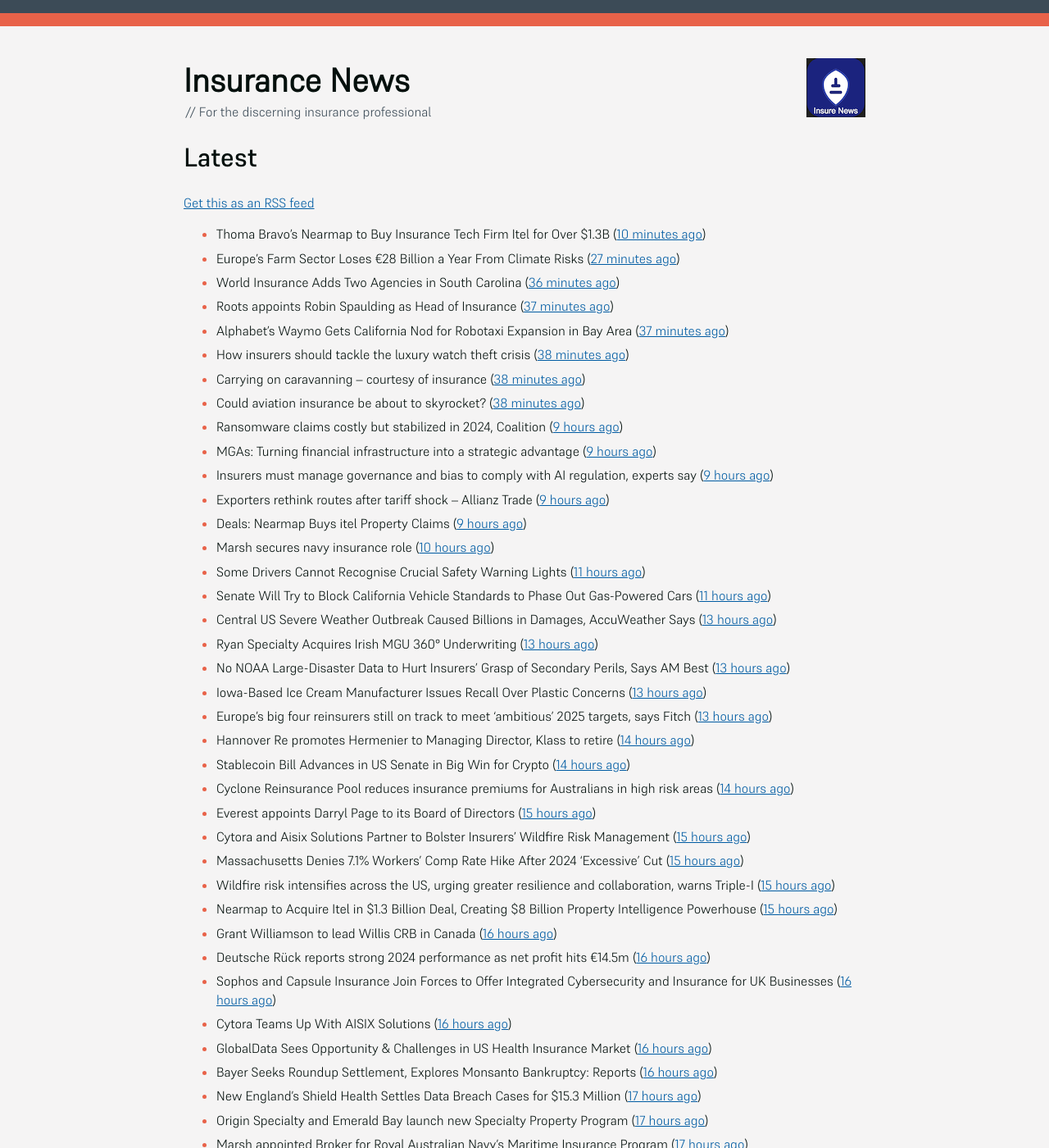
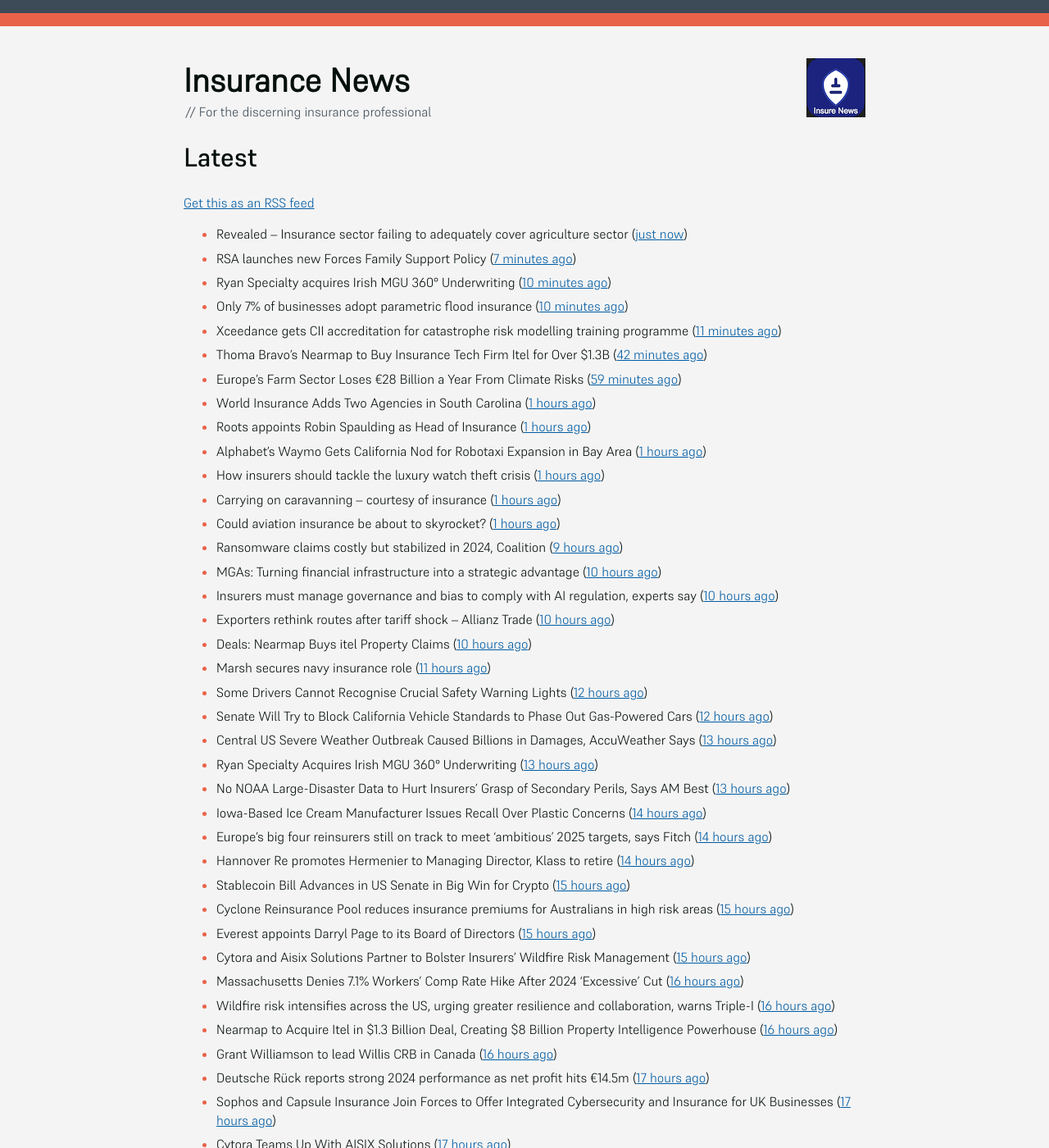
Before and after one commit to mat-0/feeds.thechels.uk, a Jekyll site: the page built from index.md, in a window 1280 px wide and 1400 px high. Shown: the whole window at 82% size. Built offline with Jekyll 4.4.1, drawn with Linux system fonts in a browser that asks for light colours; some of the changed text lies outside the part shown.

Commit message:
New Feed

```diff
--- a/index.md
+++ b/index.md
@@ -8,66 +8,70 @@ description: Latest Updates
 [Get this as an RSS feed](/feed.rss)
 
 <!-- news_marker starts -->
-- Thoma Bravo’s Nearmap to Buy Insurance Tech Firm Itel for Over $1.3B ([10 minutes ago](https://www.insurancejournal.com/news/national/2025/05/21/824558.htm))
-- Europe’s Farm Sector Loses €28 Billion a Year From Climate Risks ([27 minutes ago](https://www.insurancejournal.com/news/international/2025/05/21/824536.htm))
-- World Insurance Adds Two Agencies in South Carolina ([36 minutes ago](https://www.insurancejournal.com/news/southeast/2025/05/21/824482.htm))
-- Roots appoints Robin Spaulding as Head of Insurance ([37 minutes ago](https://www.reinsurancene.ws/roots-appoints-robin-spaulding-as-head-of-insurance/))
-- Alphabet’s Waymo Gets California Nod for Robotaxi Expansion in Bay Area ([37 minutes ago](https://www.insurancejournal.com/news/west/2025/05/21/824562.htm))
-- How insurers should tackle the luxury watch theft crisis ([38 minutes ago](https://www.postonline.co.uk/claims/7957407/how-insurers-should-tackle-the-luxury-watch-theft-crisis))
-- Carrying on caravanning – courtesy of insurance ([38 minutes ago](https://www.postonline.co.uk/personal/7957724/carrying-on-caravanning-%E2%80%93-courtesy-of-insurance))
-- Could aviation insurance be about to skyrocket? ([38 minutes ago](https://www.postonline.co.uk/commercial/7957567/could-aviation-insurance-be-about-to-skyrocket))
+- Revealed – Insurance sector failing to adequately cover agriculture sector ([just now](https://www.insurancebusinessmag.com/uk/news/breaking-news/revealed--insurance-sector-failing-to-adequately-cover-agriculture-sector-536376.aspx))
+- RSA launches new Forces Family Support Policy ([7 minutes ago](https://www.insurancebusinessmag.com/uk/news/breaking-news/rsa-launches-new-forces-family-support-policy-536375.aspx))
+- Ryan Specialty acquires Irish MGU 360° Underwriting ([10 minutes ago](https://www.reinsurancene.ws/ryan-specialty-acquires-irish-mgu-360-underwriting/))
+- Only 7% of businesses adopt parametric flood insurance ([10 minutes ago](https://www.postonline.co.uk/news/7957796/only-7-of-businesses-adopt-parametric-flood-insurance))
+- Xceedance gets CII accreditation for catastrophe risk modelling training programme ([11 minutes ago](https://www.insurancebusinessmag.com/uk/news/catastrophe/xceedance-gets-cii-accreditation-for-catastrophe-risk-modelling-training-programme-536374.aspx))
+- Thoma Bravo’s Nearmap to Buy Insurance Tech Firm Itel for Over $1.3B ([42 minutes ago](https://www.insurancejournal.com/news/national/2025/05/21/824558.htm))
+- Europe’s Farm Sector Loses €28 Billion a Year From Climate Risks ([59 minutes ago](https://www.insurancejournal.com/news/international/2025/05/21/824536.htm))
+- World Insurance Adds Two Agencies in South Carolina ([1 hours ago](https://www.insurancejournal.com/news/southeast/2025/05/21/824482.htm))
+- Roots appoints Robin Spaulding as Head of Insurance ([1 hours ago](https://www.reinsurancene.ws/roots-appoints-robin-spaulding-as-head-of-insurance/))
+- Alphabet’s Waymo Gets California Nod for Robotaxi Expansion in Bay Area ([1 hours ago](https://www.insurancejournal.com/news/west/2025/05/21/824562.htm))
+- How insurers should tackle the luxury watch theft crisis ([1 hours ago](https://www.postonline.co.uk/claims/7957407/how-insurers-should-tackle-the-luxury-watch-theft-crisis))
+- Carrying on caravanning – courtesy of insurance ([1 hours ago](https://www.postonline.co.uk/personal/7957724/carrying-on-caravanning-%E2%80%93-courtesy-of-insurance))
+- Could aviation insurance be about to skyrocket? ([1 hours ago](https://www.postonline.co.uk/commercial/7957567/could-aviation-insurance-be-about-to-skyrocket))
 - Ransomware claims costly but stabilized in 2024, Coalition ([9 hours ago](https://www.dig-in.com/news/ransomware-claims-costly-but-stabilized-in-2024-coalition))
-- MGAs: Turning financial infrastructure into a strategic advantage ([9 hours ago](https://www.dig-in.com/opinion/turning-financial-infrastructure-into-a-strategic-advantage))
-- Insurers must manage governance and bias to comply with AI regulation, experts say ([9 hours ago](https://www.dig-in.com/news/ai-governance-and-bias-become-compliance-issues-for-insurers))
-- Exporters rethink routes after tariff shock – Allianz Trade ([9 hours ago](https://www.insurancebusinessmag.com/uk/news/sme/exporters-rethink-routes-after-tariff-shock--allianz-trade-536347.aspx))
-- Deals: Nearmap Buys itel Property Claims ([9 hours ago](https://insurance-edge.net/2025/05/20/deals-nearmap-buys-itel-property-claims/))
-- Marsh secures navy insurance role ([10 hours ago](https://www.insurancebusinessmag.com/uk/news/construction-engineering/marsh-secures-navy-insurance-role-536336.aspx))
-- Some Drivers Cannot Recognise Crucial Safety Warning Lights ([11 hours ago](https://insurance-edge.net/2025/05/20/some-drivers-cannot-recognise-crucial-safety-warning-lights/))
-- Senate Will Try to Block California Vehicle Standards to Phase Out Gas-Powered Cars ([11 hours ago](https://www.insurancejournal.com/news/west/2025/05/20/824554.htm))
+- MGAs: Turning financial infrastructure into a strategic advantage ([10 hours ago](https://www.dig-in.com/opinion/turning-financial-infrastructure-into-a-strategic-advantage))
+- Insurers must manage governance and bias to comply with AI regulation, experts say ([10 hours ago](https://www.dig-in.com/news/ai-governance-and-bias-become-compliance-issues-for-insurers))
+- Exporters rethink routes after tariff shock – Allianz Trade ([10 hours ago](https://www.insurancebusinessmag.com/uk/news/sme/exporters-rethink-routes-after-tariff-shock--allianz-trade-536347.aspx))
+- Deals: Nearmap Buys itel Property Claims ([10 hours ago](https://insurance-edge.net/2025/05/20/deals-nearmap-buys-itel-property-claims/))
+- Marsh secures navy insurance role ([11 hours ago](https://www.insurancebusinessmag.com/uk/news/marine/marsh-secures-navy-insurance-role-536336.aspx))
+- Some Drivers Cannot Recognise Crucial Safety Warning Lights ([12 hours ago](https://insurance-edge.net/2025/05/20/some-drivers-cannot-recognise-crucial-safety-warning-lights/))
+- Senate Will Try to Block California Vehicle Standards to Phase Out Gas-Powered Cars ([12 hours ago](https://www.insurancejournal.com/news/west/2025/05/20/824554.htm))
 - Central US Severe Weather Outbreak Caused Billions in Damages, AccuWeather Says ([13 hours ago](https://www.insurancejournal.com/news/midwest/2025/05/20/824523.htm))
 - Ryan Specialty Acquires Irish MGU 360° Underwriting ([13 hours ago](https://www.insurancejournal.com/news/international/2025/05/20/824530.htm))
 - No NOAA Large-Disaster Data to Hurt Insurers’ Grasp of Secondary Perils, Says AM Best ([13 hours ago](https://www.insurancejournal.com/news/national/2025/05/20/824515.htm))
-- Iowa-Based Ice Cream Manufacturer Issues Recall Over Plastic Concerns ([13 hours ago](https://www.insurancejournal.com/news/midwest/2025/05/20/824520.htm))
-- Europe’s big four reinsurers still on track to meet ‘ambitious’ 2025 targets, says Fitch ([13 hours ago](https://www.reinsurancene.ws/europes-big-four-reinsurers-still-on-track-to-meet-ambitious-2025-targets-says-fitch/))
+- Iowa-Based Ice Cream Manufacturer Issues Recall Over Plastic Concerns ([14 hours ago](https://www.insurancejournal.com/news/midwest/2025/05/20/824520.htm))
+- Europe’s big four reinsurers still on track to meet ‘ambitious’ 2025 targets, says Fitch ([14 hours ago](https://www.reinsurancene.ws/europes-big-four-reinsurers-still-on-track-to-meet-ambitious-2025-targets-says-fitch/))
 - Hannover Re promotes Hermenier to Managing Director, Klass to retire ([14 hours ago](https://www.reinsurancene.ws/hannover-re-promotes-hermenier-to-managing-director-klass-to-retire/))
-- Stablecoin Bill Advances in US Senate in Big Win for Crypto ([14 hours ago](https://www.insurancejournal.com/news/national/2025/05/20/824512.htm))
-- Cyclone Reinsurance Pool reduces insurance premiums for Australians in high risk areas ([14 hours ago](https://www.reinsurancene.ws/cyclone-reinsurance-pool-reduces-insurance-premiums-for-australians-in-high-risk-areas/))
+- Stablecoin Bill Advances in US Senate in Big Win for Crypto ([15 hours ago](https://www.insurancejournal.com/news/national/2025/05/20/824512.htm))
+- Cyclone Reinsurance Pool reduces insurance premiums for Australians in high risk areas ([15 hours ago](https://www.reinsurancene.ws/cyclone-reinsurance-pool-reduces-insurance-premiums-for-australians-in-high-risk-areas/))
 - Everest appoints Darryl Page to its Board of Directors ([15 hours ago](https://www.reinsurancene.ws/everest-appoints-darryl-page-to-its-board-of-directors/))
 - Cytora and Aisix Solutions Partner to Bolster Insurers’ Wildfire Risk Management ([15 hours ago](https://www.insurtechinsights.com/cytora-and-aisix-solutions-partner-to-bolster-insurers-wildfire-risk-management/))
-- Massachusetts Denies 7.1% Workers’ Comp Rate Hike After 2024 ‘Excessive’ Cut ([15 hours ago](https://www.insurancejournal.com/news/east/2025/05/20/824489.htm))
-- Wildfire risk intensifies across the US, urging greater resilience and collaboration, warns Triple-I ([15 hours ago](https://www.reinsurancene.ws/wildfire-risk-intensifies-across-the-us-urging-greater-resilience-and-collaboration-warns-triple-i/))
-- Nearmap to Acquire Itel in $1.3 Billion Deal, Creating $8 Billion Property Intelligence Powerhouse ([15 hours ago](https://www.insurtechinsights.com/nearmap-to-acquire-itel-in-1-3-billion-deal-creating-8-billion-property-intelligence-powerhouse/))
+- Massachusetts Denies 7.1% Workers’ Comp Rate Hike After 2024 ‘Excessive’ Cut ([16 hours ago](https://www.insurancejournal.com/news/east/2025/05/20/824489.htm))
+- Wildfire risk intensifies across the US, urging greater resilience and collaboration, warns Triple-I ([16 hours ago](https://www.reinsurancene.ws/wildfire-risk-intensifies-across-the-us-urging-greater-resilience-and-collaboration-warns-triple-i/))
+- Nearmap to Acquire Itel in $1.3 Billion Deal, Creating $8 Billion Property Intelligence Powerhouse ([16 hours ago](https://www.insurtechinsights.com/nearmap-to-acquire-itel-in-1-3-billion-deal-creating-8-billion-property-intelligence-powerhouse/))
 - Grant Williamson to lead Willis CRB in Canada ([16 hours ago](https://www.reinsurancene.ws/grant-williamson-to-lead-willis-crb-in-canada/))
-- Deutsche Rück reports strong 2024 performance as net profit hits €14.5m ([16 hours ago](https://www.reinsurancene.ws/deutsche-ruck-reports-strong-2024-performance-as-net-profit-hits-e14-5m/))
-- Sophos and Capsule Insurance Join Forces to Offer Integrated Cybersecurity and Insurance for UK Businesses ([16 hours ago](https://www.insurtechinsights.com/sophos-and-capsule-insurance-join-forces-to-offer-integrated-cybersecurity-and-insurance-for-uk-businesses/))
-- Cytora Teams Up With AISIX Solutions ([16 hours ago](https://insurance-edge.net/2025/05/20/cytora-teams-up-with-aisix-solutions/))
-- GlobalData Sees Opportunity & Challenges in US Health Insurance Market ([16 hours ago](https://insurance-edge.net/2025/05/20/globaldata-sees-opportunity-challenges-in-us-health-insurance-market/))
-- Bayer Seeks Roundup Settlement, Explores Monsanto Bankruptcy: Reports ([16 hours ago](https://www.insurancejournal.com/news/national/2025/05/20/824477.htm))
+- Deutsche Rück reports strong 2024 performance as net profit hits €14.5m ([17 hours ago](https://www.reinsurancene.ws/deutsche-ruck-reports-strong-2024-performance-as-net-profit-hits-e14-5m/))
+- Sophos and Capsule Insurance Join Forces to Offer Integrated Cybersecurity and Insurance for UK Businesses ([17 hours ago](https://www.insurtechinsights.com/sophos-and-capsule-insurance-join-forces-to-offer-integrated-cybersecurity-and-insurance-for-uk-businesses/))
+- Cytora Teams Up With AISIX Solutions ([17 hours ago](https://insurance-edge.net/2025/05/20/cytora-teams-up-with-aisix-solutions/))
+- GlobalData Sees Opportunity & Challenges in US Health Insurance Market ([17 hours ago](https://insurance-edge.net/2025/05/20/globaldata-sees-opportunity-challenges-in-us-health-insurance-market/))
+- Bayer Seeks Roundup Settlement, Explores Monsanto Bankruptcy: Reports ([17 hours ago](https://www.insurancejournal.com/news/national/2025/05/20/824477.htm))
 - New England’s Shield Health Settles Data Breach Cases for $15.3 Million ([17 hours ago](https://www.insurancejournal.com/news/east/2025/05/20/824475.htm))
 - Origin Specialty and Emerald Bay launch new Specialty Property Program ([17 hours ago](https://www.reinsurancene.ws/origin-specialty-and-emerald-bay-launch-new-specialty-property-program/))
-- Marsh appointed Broker for Royal Australian Navy’s Maritime Insurance Program ([17 hours ago](https://www.reinsurancene.ws/marsh-appointed-broker-for-royal-australian-navys-maritime-insurance-program/))
 - Glia Launches New Dashboard; Get AI Metrics, Expand Reporting ([18 hours ago](https://insurance-edge.net/2025/05/20/glia-launches-new-dashboard-get-ai-metrics-expand-reporting/))
 - Japan’s Big Non-Life Insurers Plan to Sell Cross Shareholdings ([18 hours ago](https://www.insurancejournal.com/news/international/2025/05/20/824468.htm))
-- Marsh Teams Up With Australian Navy on Surface Ships Risks ([18 hours ago](https://insurance-edge.net/2025/05/20/marsh-teams-up-with-australian-navy-on-surface-ships-risks/))
+- Marsh Teams Up With Australian Navy on Surface Ships Risks ([19 hours ago](https://insurance-edge.net/2025/05/20/marsh-teams-up-with-australian-navy-on-surface-ships-risks/))
 - Demand for support for Parkinsons and other long-term conditions is up 30%, finds RedArc ([19 hours ago](https://ifamagazine.com/demand-for-support-for-parkinsons-and-other-long-term-conditions-is-up-30-finds-redarc/))
 - Ageas to keep Esure and Saga brands ([19 hours ago](https://www.postonline.co.uk/news/7957788/ageas-to-keep-esure-and-saga-brands))
 - Brokers, be ready: How vehicle tech is reshaping motor risk ([19 hours ago](https://www.insurancebusinessmag.com/uk/news/auto-motor/brokers-be-ready-how-vehicle-tech-is-reshaping-motor-risk-536269.aspx))
 - Insuring hospitality venues: why a hands-on approach is non-negotiable ([19 hours ago](https://www.insurancebusinessmag.com/uk/news/hospitality/insuring-hospitality-venues-why-a-handson-approach-is-nonnegotiable-536268.aspx))
 - Motor premiums decline again while home insurance shows signs of stabilising – Pearson Ham ([19 hours ago](https://www.insurancebusinessmag.com/uk/news/auto-motor/motor-premiums-decline-again-while-home-insurance-shows-signs-of-stabilising--pearson-ham-536267.aspx))
 - Ryan Specialty acquires 360° Underwriting to expand in Irish construction market ([19 hours ago](https://www.insurancebusinessmag.com/uk/news/breaking-news/ryan-specialty-acquires-360-underwriting-to-expand-in-irish-construction-market-536266.aspx))
-- MS Amlin sees profits fall ([19 hours ago](https://www.insurancebusinessmag.com/uk/news/breaking-news/ms-amlin-sees-profits-fall-536259.aspx))
+- MS Amlin sees profits fall ([20 hours ago](https://www.insurancebusinessmag.com/uk/news/breaking-news/ms-amlin-sees-profits-fall-536259.aspx))
 - Aviva targets midmarket with updated multinational proposition ([20 hours ago](https://www.postonline.co.uk/broker/7957787/aviva-targets-midmarket-with-updated-multinational-proposition))
-- USAA Names Brian Goldman as New Chief Risk Officer ([20 hours ago](https://www.insurtechinsights.com/usaa-names-brian-goldman-as-new-chief-risk-officer/))
+- USAA Names Brian Goldman as New Chief Risk Officer ([21 hours ago](https://www.insurtechinsights.com/usaa-names-brian-goldman-as-new-chief-risk-officer/))
 - FCA defends decision to ditch insurance CPD ([21 hours ago](https://www.postonline.co.uk/news/7957780/fca-defends-decision-to-ditch-insurance-cpd))
-- People Moves: Boroughs Named Chubb Group Vice Chairman, Hogan Succeeds Boroughs as Investment Officer; Cushing Named Head of Construction at Zurich NA ([22 hours ago](https://www.insurancejournal.com/news/national/2025/05/20/824390.htm))
-- More Tornadoes Plow Through Central US, Leaving Thousands Without Power ([22 hours ago](https://www.insurancejournal.com/news/southeast/2025/05/20/824450.htm))
+- People Moves: Boroughs Named Chubb Group Vice Chairman, Hogan Succeeds Boroughs as Investment Officer; Cushing Named Head of Construction at Zurich NA ([23 hours ago](https://www.insurancejournal.com/news/national/2025/05/20/824390.htm))
+- More Tornadoes Plow Through Central US, Leaving Thousands Without Power ([23 hours ago](https://www.insurancejournal.com/news/southeast/2025/05/20/824450.htm))
 - Ministry of Justice's Legal Aid Agency suspends services amid cyberattack ([23 hours ago](https://www.insurancebusinessmag.com/uk/news/cyber/ministry-of-justices-legal-aid-agency-suspends-services-amid-cyberattack-536241.aspx))
 - Aviva on how a garden can protect your property from extreme weather ([23 hours ago](https://www.insurancebusinessmag.com/uk/news/property-insurance/aviva-on-how-a-garden-can-protect-your-property-from-extreme-weather-536238.aspx))
 - Allianz unveils Unity Awards ([23 hours ago](https://www.insurancebusinessmag.com/uk/news/breaking-news/allianz-unveils-unity-awards-536237.aspx))
 - AmTrust International reports progress in Turkey ([23 hours ago](https://www.insurancebusinessmag.com/uk/news/breaking-news/amtrust-international-reports-progress-in-turkey-536236.aspx))
-- Could Your Tech Stack Use a Spring Cleaning? How to Reduce Insurance IT Complexity with APIs ([23 hours ago](https://www.insurancejournal.com/blogs/agentsync/2025/05/20/822951.htm))
-- Driverless Trucking Firm Aurora Puts Human Back in Driver’s Seat ([23 hours ago](https://www.insurancejournal.com/news/southcentral/2025/05/20/824443.htm))
-- Big Interview: Jason Richards, Swiss Re ([23 hours ago](https://www.postonline.co.uk/reinsurance/7957541/big-interview-jason-richards-swiss-re))
+- Could Your Tech Stack Use a Spring Cleaning? How to Reduce Insurance IT Complexity with APIs ([1 days ago](https://www.insurancejournal.com/blogs/agentsync/2025/05/20/822951.htm))
+- Driverless Trucking Firm Aurora Puts Human Back in Driver’s Seat ([1 days ago](https://www.insurancejournal.com/news/southcentral/2025/05/20/824443.htm))
+- Big Interview: Jason Richards, Swiss Re ([1 days ago](https://www.postonline.co.uk/reinsurance/7957541/big-interview-jason-richards-swiss-re))
 - APCIA: Record Shows ‘Minimal Complaints’ on Hurricane Milton, Helene Claims ([1 days ago](https://www.insurancejournal.com/news/national/2025/05/20/824364.htm))
 - Italy’s Data Watchdog Fines AI Company Replika’s Developer $5.6 Million ([1 days ago](https://www.insurancejournal.com/news/international/2025/05/20/824403.htm))
 - EY Negligently Missed Huge Fraud at Collapsed Hospital Operator, $3B UK Trial Hears ([1 days ago](https://www.insurancejournal.com/news/international/2025/05/20/824369.htm))
@@ -99,8 +103,8 @@ description: Latest Updates
 - Rising gold prices – experts urge homeowners to check insurance ([1 days ago](https://www.insurancebusinessmag.com/uk/news/property-insurance/rising-gold-prices--experts-urge-homeowners-to-check-insurance-536119.aspx))
 - Motor insurance premiums rise again amid personal injury guidelines ([1 days ago](https://www.insurancebusinessmag.com/uk/news/auto-motor/motor-insurance-premiums-rise-again-amid-personal-injury-guidelines-536118.aspx))
 - West of England P&I Club sees combined ratio sink ([1 days ago](https://www.insurancebusinessmag.com/uk/news/marine/west-of-england-pandi-club-sees-combined-ratio-sink-536117.aspx))
+- Diary of an Insurer: Gallagher’s Ayshea King ([2 days ago](https://www.postonline.co.uk/broker/7957466/diary-of-an-insurer-gallaghers-ayshea-king))
 - Claims service improves but regional delivery varies ([2 days ago](https://www.postonline.co.uk/claims/7957673/claims-service-improves-but-regional-delivery-varies))
-- Diary of an Insurer: Gallagher’s Ayshea King ([2 days ago](https://www.postonline.co.uk/broker/7957466/diary-of-an-insurer-gallaghers-ayshea-king))
 - How IoT complements Plymouth Rock's coverage strategy ([2 days ago](https://www.dig-in.com/news/plymouth-rock-uses-iot-technology-to-manage-risks))
 - Independent agents need data support to use agentic AI ([2 days ago](https://www.dig-in.com/news/independent-agents-need-data-support-to-use-agentic-ai))
 - Relm Explains How Insurance is the Backbone For Pushing the Boundaries of Innovation ([3 days ago](https://thefintechtimes.com/relm-explains-how-insurance-is-the-backbone-for-pushing-the-boundaries-of-innovation/))
```
Also changed, not shown: other parts of index.md (+1 -5 lines).
